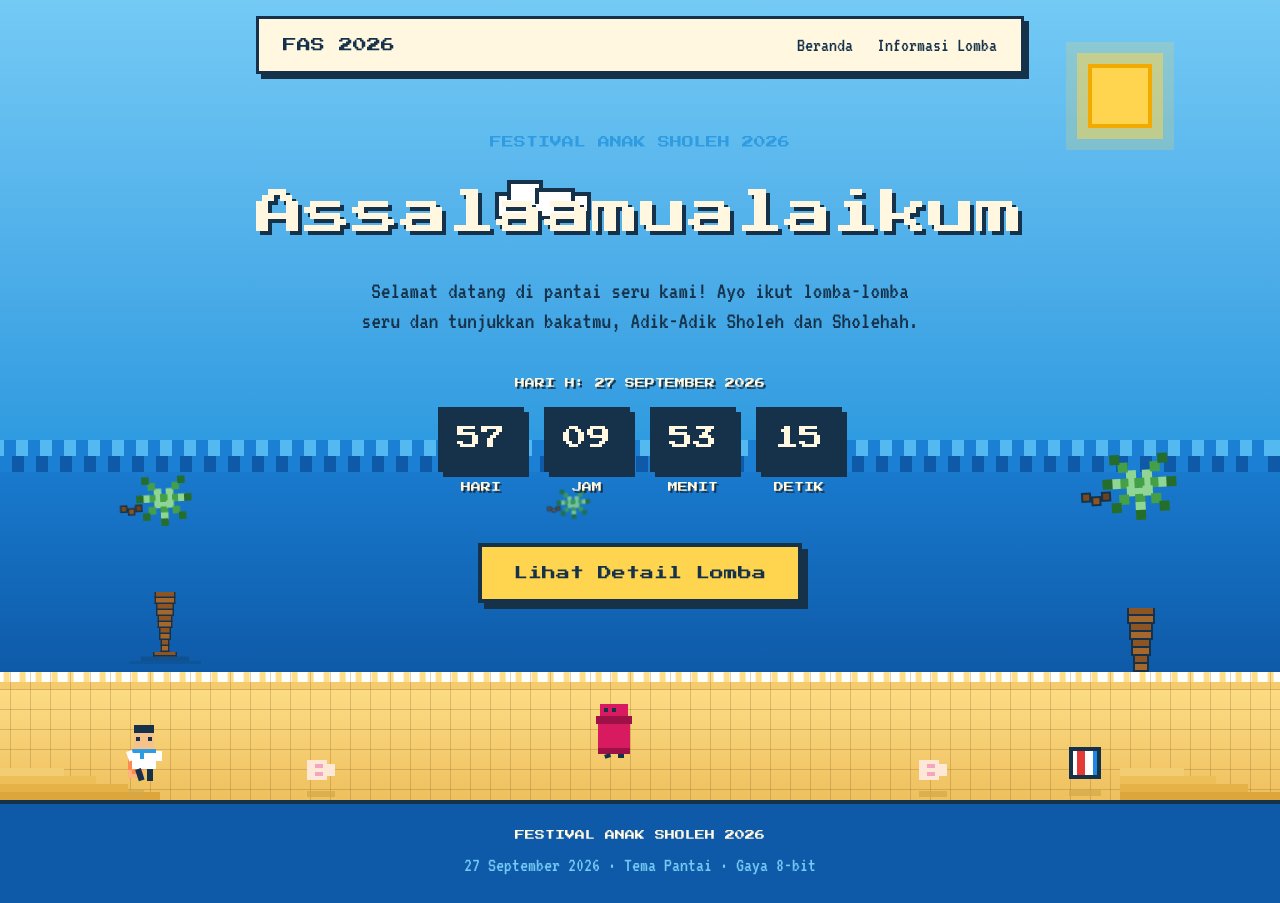
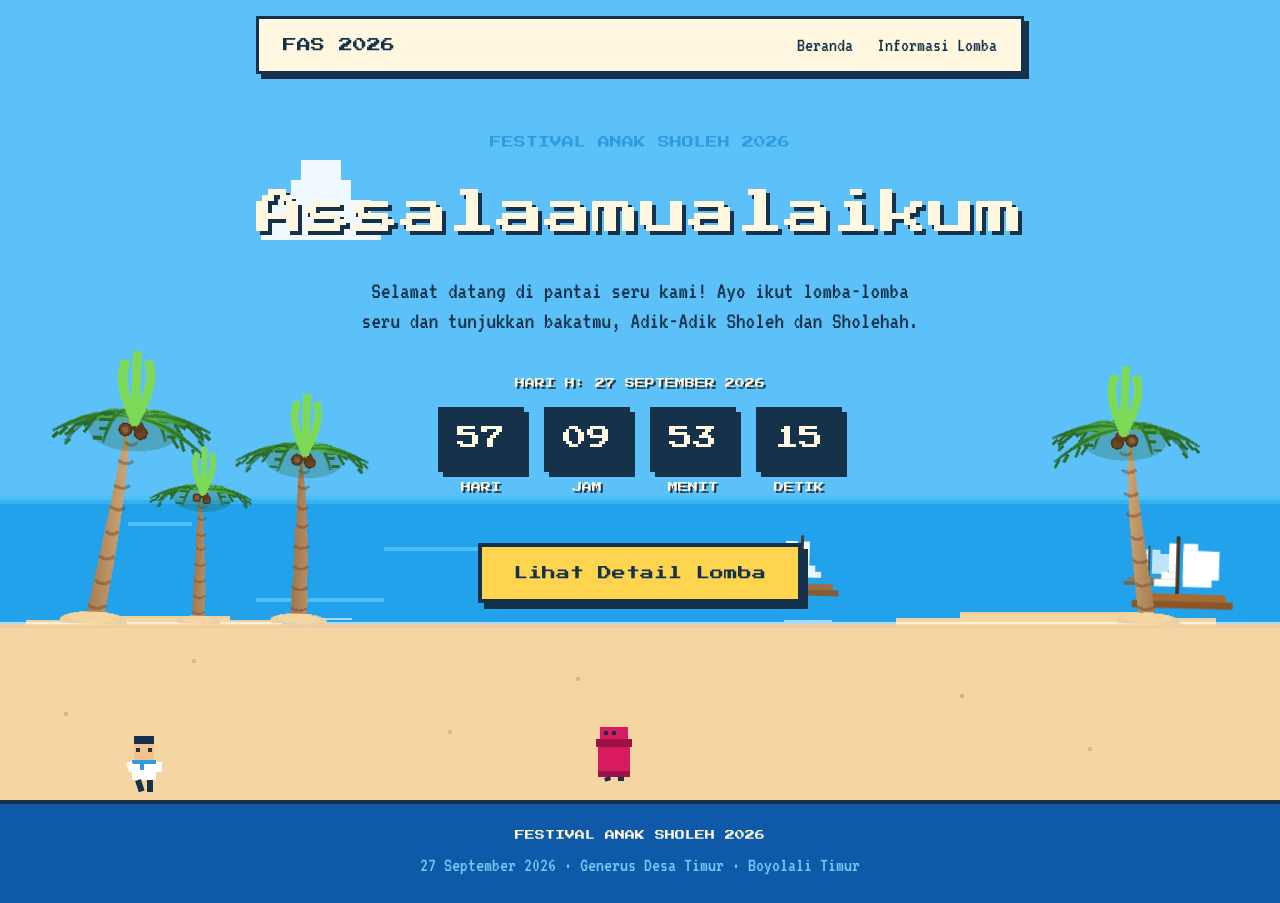
Before and after one commit to rifkyafi/fas-destim-26, a Next.js app: page / in a window 1280 px wide. Built offline with nearby package versions, Linux system fonts and the light colour scheme.

Commit message:
feat: implement pixel-art themed homepage layout with interactive animations and beach character components

```diff
--- a/app/globals.css
+++ b/app/globals.css
@@ -86,6 +86,37 @@ body {
 }
 
 /* =====================
+   Scrollbar 8-bit bertema pantai
+   ===================== */
+
+::-webkit-scrollbar {
+  width: 16px;
+  height: 16px;
+}
+
+::-webkit-scrollbar-track {
+  background: var(--color-sand);
+}
+
+::-webkit-scrollbar-thumb {
+  background: var(--color-ocean-deep);
+  border: 4px solid var(--color-sand);
+}
+
+::-webkit-scrollbar-thumb:hover {
+  background: var(--color-sky-deep);
+}
+
+::-webkit-scrollbar-corner {
+  background: var(--color-sand);
+}
+
+/* Firefox */
+* {
+  scrollbar-color: var(--color-ocean-deep) var(--color-sand);
+}
+
+/* =====================
    Animasi latar pantai
    ===================== */
 
@@ -120,6 +151,48 @@ body {
 
 .cloud-drift {
   animation: cloud-drift linear infinite;
+}
+
+/* Kapal berlayar dari kanan ke kiri */
+@keyframes ship-sail {
+  0% {
+    transform: translateX(115vw);
+  }
+  100% {
+    transform: translateX(-25vw);
+  }
+}
+
+.ship-sail {
+  animation: ship-sail 60s linear infinite;
+}
+
+/* Kapal berlayar dari kiri ke kanan */
+@keyframes ship-sail-reverse {
+  0% {
+    transform: translateX(-25vw);
+  }
+  100% {
+    transform: translateX(115vw);
+  }
+}
+
+.ship-sail-reverse {
+  animation: ship-sail-reverse 60s linear infinite;
+}
+
+/* Kapal bergoyang pelan karena ombak */
+@keyframes ship-bob {
+  0%, 100% {
+    transform: translateY(0) rotate(-1deg);
+  }
+  50% {
+    transform: translateY(-3px) rotate(2deg);
+  }
+}
+
+.ship-bob {
+  animation: ship-bob 4s ease-in-out infinite;
 }
 
 /* Gelombang laut bergeser kotak-kotak seperti game 8-bit */
@@ -299,3 +372,10 @@ body {
 .fade-up {
   animation: fade-up 0.8s ease-out both;
 }
+
+/* =====================
+   Interaksi: Pause Animasi
+   ===================== */
+.is-paused, .is-paused * {
+  animation-play-state: paused !important;
+}
--- a/app/page.tsx
+++ b/app/page.tsx
@@ -46,13 +46,13 @@ export default function HomePage() {
           jenis="laki-laki"
           durasiPerjalanan="26s"
           delay="0s"
-          posisiBawah="10%"
+          posisiBawah="4%"
         />
         <BeachCharacter
           jenis="perempuan"
           durasiPerjalanan="34s"
           delay="-12s"
-          posisiBawah="22%"
+          posisiBawah="10%"
         />
       </div>
 
--- a/components/Footer.tsx
+++ b/components/Footer.tsx
@@ -5,7 +5,7 @@ export default function Footer() {
         FESTIVAL ANAK SHOLEH 2026
       </p>
       <p className="mt-2 text-xl text-sky">
-        27 September 2026 &middot; Tema Pantai &middot; Gaya 8-bit
+        27 September 2026 &middot; Generus Desa Timur &middot; Boyolali Timur
       </p>
     </footer>
   );
--- a/components/home/PixelBeachBackground.tsx
+++ b/components/home/PixelBeachBackground.tsx
@@ -1,328 +1,280 @@
-import PixelSprite from "./PixelSprite";
+export default function PixelBeachBackground() {
+  return (
+    <div className="fixed inset-0 overflow-hidden bg-[#5dc1f9]" aria-hidden="true">
+      {/* Clouds */}
+      <Cloud top="15%" scale="scale-150" durasi="80s" delay="0s" />
+      <Cloud top="30%" scale="scale-125" durasi="110s" delay="-40s" />
 
-type PixelCloudProps = {
-  className: string;
-  durasi: string;
-  delay: string;
-};
+      {/* Ocean */}
+      <div className="absolute inset-x-0 top-[62%] bottom-[22%] bg-[#22a2eb]">
+        <div className="absolute top-0 inset-x-0 h-1 bg-[#4bc0f8]" />
+        <div className="absolute top-1 inset-x-0 h-1 bg-[#37b1f3]" />
 
-function PixelCloud({ className, durasi, delay }: PixelCloudProps) {
+        {/* Waves */}
+        <div className="absolute top-[20%] left-[10%] h-1 w-16 bg-[#4bc0f8]" />
+        <div className="absolute top-[40%] left-[30%] h-1 w-24 bg-[#4bc0f8]" />
+        <div className="absolute top-[60%] left-[60%] h-1 w-12 bg-[#4bc0f8]" />
+        <div className="absolute top-[80%] left-[20%] h-1 w-32 bg-[#4bc0f8]" />
+        {/* Ships */}
+        <PixelShip top="-4%" scale="scale-50 opacity-70" durasi="120s" delay="-20s" direction="left" />
+        <PixelShip top="4%" scale="scale-75 opacity-90" durasi="95s" delay="-50s" direction="right" />
+        <PixelShip top="15%" scale="scale-90" durasi="80s" delay="-10s" direction="left" />
+      </div>
+
+      {/* Sand */}
+      <div className="absolute inset-x-0 bottom-0 h-[22%] bg-[#f5d5a2]">
+        <div className="absolute top-0 inset-x-0 h-1 bg-[#ebd0a3]" />
+
+        {/* Pixel Dunes (with dark edge) */}
+        <div className="absolute top-[-4px] left-[2%] h-[4px] w-[20%] bg-[#ebd0a3]" />
+        <div className="absolute top-[-2px] left-[2%] h-[4px] w-[20%] bg-[#f5d5a2]" />
+        <div className="absolute top-[-8px] left-[6%] h-[8px] w-[12%] bg-[#ebd0a3]" />
+        <div className="absolute top-[-6px] left-[6%] h-[8px] w-[12%] bg-[#f5d5a2]" />
+
+        <div className="absolute top-[-6px] right-[5%] h-[6px] w-[25%] bg-[#ebd0a3]" />
+        <div className="absolute top-[-4px] right-[5%] h-[6px] w-[25%] bg-[#f5d5a2]" />
+        <div className="absolute top-[-12px] right-[10%] h-[12px] w-[15%] bg-[#ebd0a3]" />
+        <div className="absolute top-[-10px] right-[10%] h-[12px] w-[15%] bg-[#f5d5a2]" />
+
+        {/* Wave Foam */}
+        <div className="absolute top-[-2px] inset-x-0 h-[2px] bg-white opacity-60" />
+        <div className="absolute top-[-6px] left-[25%] h-[2px] w-8 bg-white opacity-60" />
+        <div className="absolute top-[-4px] right-[35%] h-[2px] w-12 bg-white opacity-60" />
+
+        {/* Sand dots */}
+        <div className="absolute top-[20%] left-[15%] h-1 w-1 bg-[#e0b87c]" />
+        <div className="absolute top-[50%] left-[5%] h-1 w-1 bg-[#e0b87c]" />
+        <div className="absolute top-[30%] left-[45%] h-1 w-1 bg-[#e0b87c]" />
+        <div className="absolute top-[60%] left-[35%] h-1 w-1 bg-[#e0b87c]" />
+        <div className="absolute top-[40%] left-[75%] h-1 w-1 bg-[#e0b87c]" />
+        <div className="absolute top-[70%] left-[85%] h-1 w-1 bg-[#e0b87c]" />
+      </div>
+
+      {/* Palm Trees */}
+      <PixelPalmTree className="bottom-[22%] left-[2%] scale-[1.55]" lean="right" />
+      <PixelPalmTree className="bottom-[22%] left-[18%] scale-[1.3]" lean="straight" />
+      <PixelPalmTree className="bottom-[22%] left-[10%] scale-[1.0]" lean="straight" />
+
+      <PixelPalmTree className="bottom-[22%] right-[5%] scale-[1.45]" lean="left" />
+    </div>
+  );
+}
+
+function Cloud({ top, scale, durasi, delay }: { top: string, scale: string, durasi: string, delay: string }) {
   return (
     <div
-      className={`cloud-drift absolute ${className}`}
-      style={{ animationDuration: durasi, animationDelay: delay }}
-      aria-hidden="true"
+      className="absolute inset-x-0 cloud-drift opacity-90"
+      style={{ top, animationDuration: durasi, animationDelay: delay }}
     >
-      <div className="relative h-7 w-24 border-4 border-ink bg-white">
-        <div className="absolute -top-4 left-2 h-5 w-9 border-4 border-b-0 bg-white" />
-        <div className="absolute -top-2 right-3 h-4 w-10 border-4 border-b-0 bg-white" />
+      <div className={`relative ${scale}`}>
+        <div className="absolute bottom-0 left-0 h-4 w-24 bg-white" />
+        <div className="absolute bottom-4 left-2 h-4 w-20 bg-white" />
+        <div className="absolute bottom-8 left-6 h-4 w-12 bg-white" />
+        <div className="absolute bottom-12 left-8 h-4 w-8 bg-white" />
       </div>
     </div>
   );
 }
 
-function PixelSun() {
+function PixelShip({ top, scale = "scale-100", durasi, delay, direction = "left" }: { top: string, scale?: string, durasi: string, delay: string, direction?: "left" | "right" }) {
+  const isRight = direction === "right";
+  const sailClass = isRight ? "ship-sail-reverse" : "ship-sail";
+
   return (
     <div
-      className="sun-glow absolute right-[10%] top-[8%] h-16 w-16 border-4 border-sun-dark bg-sun"
-      aria-hidden="true"
-    />
-  );
-}
+      className={`absolute inset-x-0 ${sailClass}`}
+      style={{ top, animationDuration: durasi, animationDelay: delay }}
+    >
+      <div className={`relative ship-bob w-32 h-24 origin-bottom ${scale}`}>
+        <div className={`absolute inset-0 ${isRight ? '-scale-x-100' : ''}`}>
+          {/* Tiang */}
+          <div className="absolute bottom-4 left-12 h-16 w-[4px] bg-[#4a2f1d]" />
 
-/* =====================
-   Pohon kelapa
-   ===================== */
+          {/* Layar Kiri */}
+          <div className="absolute bottom-6 left-6 h-2 w-6 bg-white" />
+          <div className="absolute bottom-8 left-8 h-2 w-4 bg-white" />
+          <div className="absolute bottom-10 left-10 h-2 w-2 bg-white" />
+          <div className="absolute bottom-12 left-10 h-6 w-2 bg-white" />
 
-// Lebar batang dari pangkal (bawah) hingga pucuk (atas),
-// makin ke atas makin mengecil seperti pohon sungguhan
-const SEGMEN_BATANG = [
-  "w-7",
-  "w-7",
-  "w-6",
-  "w-6",
-  "w-5",
-  "w-5",
-  "w-4",
-  "w-4",
-  "w-3",
-  "w-3",
-];
+          {/* Layar Kanan */}
+          <div className="absolute bottom-6 left-14 h-10 w-8 bg-white" />
+          <div className="absolute bottom-8 left-14 h-8 w-10 bg-white" />
+          <div className="absolute bottom-12 left-14 h-4 w-6 bg-white" />
+          <div className="absolute bottom-16 left-14 h-2 w-4 bg-white" />
 
-type PelepahData = {
-  arahX: number;
-  arahY: number;
-  panjang: number;
-};
-
-// Setiap pelepah adalah tangga kotak-kotak yang menyebar dari pusat kanopi
-const PELEPAH: PelepahData[] = [
-  { arahX: -1, arahY: -1, panjang: 4 }, // kiri atas
-  { arahX: -1, arahY: 0, panjang: 5 }, // kiri
-  { arahX: -1, arahY: 1, panjang: 4 }, // kiri bawah
-  { arahX: 0, arahY: 1, panjang: 5 }, // tengah bawah
-  { arahX: 1, arahY: -1, panjang: 4 }, // kanan atas
-  { arahX: 1, arahY: 0, panjang: 5 }, // kanan
-  { arahX: 1, arahY: 1, panjang: 4 }, // kanan bawah
-];
-
-// Warna pelepah: hijau muda, hijau terang, dan hijau tua untuk ujung
-const WARNA_PELEPAH = ["#43a047", "#8fd694", "#256d2a"];
-
-// Titik pusat kanopi tempat semua pelepah bertemu (dalam piksel)
-const PUSAT_DAUN = { x: 88, y: 30 };
-
-// Jarak antar kotak pelepah (lebih rapat dari ukuran kotak agar tersambung)
-const JARAK_ANTAR_KOTAK = 8;
-
-function renderPelepah(pelepah: PelepahData, indeks: number) {
-  const kotakPelepah = [];
-
-  for (let langkah = 0; langkah < pelepah.panjang; langkah++) {
-    const posisiX = PUSAT_DAUN.x + pelepah.arahX * langkah * JARAK_ANTAR_KOTAK;
-    const posisiY = PUSAT_DAUN.y + pelepah.arahY * langkah * JARAK_ANTAR_KOTAK;
-
-    // Kotak terakhir selalu hijau tua supaya ujung pelepah terlihat jelas
-    const warnaKotak =
-      langkah === pelepah.panjang - 1
-        ? WARNA_PELEPAH[2]
-        : WARNA_PELEPAH[langkah % 2];
-
-    kotakPelepah.push(
-      <div
-        key={langkah}
-        className="absolute h-2.5 w-2.5"
-        style={{
-          left: posisiX,
-          top: posisiY,
-          backgroundColor: warnaKotak,
-        }}
-      />
-    );
-  }
-
-  return <div key={indeks} className="absolute inset-0">{kotakPelepah}</div>;
-}
-
-function Kanopi() {
-  return (
-    <div className="palm-sway relative h-40 w-44">
-      {PELEPAH.map((pelepah, indeks) => renderPelepah(pelepah, indeks))}
-
-      {/* Buah kelapa */}
-      <div className="absolute left-[34px] top-[42px] h-2.5 w-2.5 border-2 border-ink bg-[#7a4a1f]" />
-      <div className="absolute left-[44px] top-[46px] h-2.5 w-2.5 border-2 border-ink bg-[#8d5524]" />
-      <div className="absolute left-[54px] top-[42px] h-2.5 w-2.5 border-2 border-ink bg-[#6d4119]" />
-    </div>
-  );
-}
-
-function Batang() {
-  return (
-    <div className="flex flex-col items-center">
-      {SEGMEN_BATANG.map(function renderSegmen(lebar, indeks) {
-        // Warna batang berselang-seling agar terlihat garis-garis khas 8-bit
-        const warnaBatang = indeks % 2 === 0 ? "bg-trunk" : "bg-[#a5672b]";
-
-        return (
-          <div
-            key={indeks}
-            className={`h-2 border-x-2 border-b-2 border-ink ${lebar} ${warnaBatang}`}
-          />
-        );
-      })}
-
-      {/* Pangkal batang yang melebar */}
-      <div className="h-1.5 w-8 border-x-2 border-b-2 border-ink bg-trunk" />
-    </div>
-  );
-}
-
-type PixelPalmTreeProps = {
-  className: string;
-  ukuran: "besar" | "sedang" | "kecil";
-};
-
-function PixelPalmTree({ className, ukuran }: PixelPalmTreeProps) {
-  // Pohon kecil diberi warna lebih redup supaya terlihat jauh di cakrawala
-  const kelasUkuran =
-    ukuran === "besar"
-      ? ""
-      : ukuran === "sedang"
-        ? "scale-75"
-        : "scale-[0.45] opacity-80";
-
-  return (
-    <div className={`absolute ${kelasUkuran} ${className}`} aria-hidden="true">
-      <div className="flex flex-col items-center">
-        <Kanopi />
-        <Batang />
-
-        {/* Bayangan pohon di atas pasir */}
-        <div className="h-1.5 w-16 bg-ink/25" />
-        <div className="h-1 w-24 bg-ink/15" />
+          {/* Badan Kapal */}
+          <div className="absolute bottom-0 left-0 h-[8px] w-28 bg-[#8d5524]" />
+          <div className="absolute bottom-[8px] left-2 h-[8px] w-24 bg-[#a66a33]" />
+        </div>
       </div>
     </div>
   );
 }
 
-/* =====================
-   Gundukan dan ornamen pasir
-   ===================== */
+type Pt = readonly [number, number];
 
-type GundukanPasirProps = {
-  className: string;
+const q = (n: number) => Math.round(n / 2) * 2;
+
+const APEX_Y = 44;
+
+const TRUNK_EDGES: Record<'straight' | 'right', { left: Pt[]; right: Pt[] }> = {
+  straight: {
+    left: [[64, 180], [64, 130], [66, 80], [66, APEX_Y]],
+    right: [[76, 180], [76, 130], [74, 80], [74, APEX_Y]],
+  },
+  right: {
+    left: [[64, 180], [74, 130], [82, 80], [88, APEX_Y]],
+    right: [[76, 180], [84, 130], [90, 80], [96, APEX_Y]],
+  },
 };
 
-function GundukanPasir({ className }: GundukanPasirProps) {
-  return (
-    <div className={`absolute ${className}`} aria-hidden="true">
-      <div className="h-2 w-16 bg-[#f2cd72]" />
-      <div className="h-2 w-24 bg-[#ecbf58]" />
-      <div className="h-2 w-32 bg-[#e5b248]" />
-      <div className="h-2 w-40 bg-[#dda63c]" />
-    </div>
-  );
+const FRONDS_STRAIGHT: [number, number, number][] = [
+  [-160, 56, 30],
+  [-138, 60, 56],
+  [-112, 54, 66],
+  [-90, 40, 34],
+  [-68, 54, 64],
+  [-42, 60, 54],
+  [-20, 52, 26],
+];
+
+const FRONDS_RIGHT: [number, number, number][] = [
+  [-160, 56, 30],
+  [-138, 60, 56],
+  [-112, 54, 66],
+  [-90, 40, 34],
+  [-68, 54, 64],
+  [-42, 60, 54],
+  [-20, 52, 26],
+  [2, 46, 22],
+];
+
+function cubicPoint(p0: Pt, c1: Pt, c2: Pt, p1: Pt, t: number): Pt {
+  const u = 1 - t;
+  return [
+    q(u * u * u * p0[0] + 3 * u * u * t * c1[0] + 3 * u * t * t * c2[0] + t * t * t * p1[0]),
+    q(u * u * u * p0[1] + 3 * u * u * t * c1[1] + 3 * u * t * t * c2[1] + t * t * t * p1[1]),
+  ];
 }
 
-// Bintang laut: X tebal dengan warna terang di ujung
-const BINTANG_LAUT = [
-  "ll...ll",
-  "lo...ol",
-  ".oo.oo.",
-  "..owo..",
-  ".oo.oo.",
-  "lo...ol",
-  "ll...ll",
-];
+function frondParts(crown: Pt, angleDeg: number, len: number, droop: number, wBase: number) {
+  const rad = (angleDeg * Math.PI) / 180;
+  const dir: Pt = [Math.cos(rad), Math.sin(rad)];
+  let perp: Pt = [-dir[1], dir[0]];
+  if (perp[1] < 0) perp = [-perp[0], -perp[1]];
 
-const WARNA_BINTANG_LAUT = {
-  o: "#ff8a50",
-  l: "#ffb37a",
-  w: "#fff3d6",
-};
+  const tip: Pt = [q(crown[0] + dir[0] * len), q(crown[1] + dir[1] * len + droop)];
+  const c1: Pt = [q(crown[0] + (dir[0] * len) / 3), q(crown[1] + (dir[1] * len) / 3 + droop / 9)];
+  const c2: Pt = [q(crown[0] + (dir[0] * len * 2) / 3), q(crown[1] + (dir[1] * len * 2) / 3 + (droop * 4) / 9)];
+  const w = (t: number) => wBase * (1 - 0.85 * t);
 
-// Kerang: kipas putih dengan garis pink
-const KERANG = [
-  ".wwwww.",
-  "wwppwww",
-  "wwwwwww",
-  "wwppwww",
-  ".wwwww.",
-];
+  const o1L: Pt = [q(c1[0] + perp[0] * w(1 / 3) * 1.1), q(c1[1] + perp[1] * w(1 / 3) * 1.1)];
+  const o2L: Pt = [q(c2[0] + perp[0] * w(2 / 3) * 1.1), q(c2[1] + perp[1] * w(2 / 3) * 1.1)];
+  const o1U: Pt = [q(c1[0] - perp[0] * w(1 / 3) * 0.9), q(c1[1] - perp[1] * w(1 / 3) * 0.9)];
+  const o2U: Pt = [q(c2[0] - perp[0] * w(2 / 3) * 0.9), q(c2[1] - perp[1] * w(2 / 3) * 0.9)];
 
-const WARNA_KERANG = {
-  w: "#fde8d7",
-  p: "#f3a6bd",
-};
+  const blade = `M ${crown[0]} ${crown[1]} C ${o1L[0]} ${o1L[1]} ${o2L[0]} ${o2L[1]} ${tip[0]} ${tip[1]} C ${o2U[0]} ${o2U[1]} ${o1U[0]} ${o1U[1]} ${crown[0]} ${crown[1]} Z`;
+  const spine = `M ${crown[0]} ${crown[1]} C ${c1[0]} ${c1[1]} ${c2[0]} ${c2[1]} ${tip[0]} ${tip[1]}`;
 
-// Bola pantai: garis-garis merah, putih, dan biru dengan bingkai gelap
-const BOLA_PANTAI = [
-  "kkkkkkkk",
-  "kwrrwwbk",
-  "kwrrwwbk",
-  "kwrrwwbk",
-  "kwrrwwbk",
-  "kwrrwwbk",
-  "kwrrwwbk",
-  "kkkkkkkk",
-];
+  const leaflets: string[] = [];
+  for (const t of [0.5, 0.67, 0.84, 0.97]) {
+    const p = cubicPoint(crown, c1, c2, tip, t);
+    const wt = w(t);
+    const base: Pt = [q(p[0] + perp[0] * wt), q(p[1] + perp[1] * wt)];
+    const llen = 8 * (1.4 - t);
+    const ld: Pt = [perp[0] * 0.7 + dir[0] * 0.55, perp[1] * 0.7 + dir[1] * 0.55 + 0.35];
+    const ll = Math.hypot(ld[0], ld[1]);
+    leaflets.push(
+      `M ${base[0]} ${base[1]} L ${q(base[0] + (ld[0] / ll) * llen)} ${q(base[1] + (ld[1] / ll) * llen)}`
+    );
+  }
 
-const WARNA_BOLA_PANTAI = {
-  k: "#16324a",
-  r: "#e53935",
-  w: "#ffffff",
-  b: "#1e88e5",
-};
-
-type OrnamenPasirProps = {
-  baris: string[];
-  warna: Record<string, string>;
-  className: string;
-  ukuranPiksel?: number;
-};
-
-// Ornamen dibungkus dengan garis bayangan tipis agar terkesan
-// setengah tertanam di pasir, bukan sekadar menempel
-function OrnamenPasir({
-  baris,
-  warna,
-  className,
-  ukuranPiksel = 4,
-}: OrnamenPasirProps) {
-  return (
-    <div className={`absolute ${className}`} aria-hidden="true">
-      <PixelSprite baris={baris} warna={warna} ukuranPiksel={ukuranPiksel} />
-      <div className="mt-1 h-1.5 bg-[#d3a848]/70" />
-    </div>
-  );
+  return { blade, spine, leaflets, tip };
 }
 
-export default function PixelBeachBackground() {
+function PixelPalmTree({ className, lean }: { className: string; lean: 'left' | 'right' | 'straight' }) {
+  const key = lean === 'straight' ? 'straight' : 'right';
+  const apexX = key === 'straight' ? 70 : 92;
+  const crown: Pt = [apexX, APEX_Y + 2];
+  const edges = TRUNK_EDGES[key];
+  const { left, right } = edges;
+  const fronds = key === 'straight' ? FRONDS_STRAIGHT : FRONDS_RIGHT;
+
+  const trunkPath = `M ${left[0][0]} ${left[0][1]} C ${left[1][0]} ${left[1][1]} ${left[2][0]} ${left[2][1]} ${left[3][0]} ${left[3][1]} C ${right[2][0]} ${right[2][1]} ${right[1][0]} ${right[1][1]} ${right[0][0]} ${right[0][1]} Z`;
+
+  const rings: string[] = [];
+  for (let t = 0.08; t <= 0.85; t += 0.11) {
+    const L = cubicPoint(left[0], left[1], left[2], left[3], t);
+    const R = cubicPoint(right[0], right[1], right[2], right[3], t);
+    const m = [q((L[0] + R[0]) / 2), q((L[1] + R[1]) / 2)];
+    rings.push(`M ${L[0]} ${L[1]} Q ${m[0]} ${m[1] + 4} ${R[0]} ${R[1]}`);
+  }
+
+  const prepared = fronds.map(([a, l, d], i) => ({
+    ...frondParts(crown, a, l, d, (8 * l) / 60),
+    id: `palm-${key}-${i}`,
+    isUp: a >= -100 && a <= -80,
+  }));
+
   return (
-    <div className="fixed inset-0 overflow-hidden" aria-hidden="true">
-      {/* Langit pantai */}
-      <div className="absolute inset-x-0 top-0 h-[55%] bg-gradient-to-b from-sky to-sky-deep" />
+    <div className={`absolute ${className} palm-sway`}>
+      <div className={lean === 'left' ? '-scale-x-100' : undefined}>
+        <svg width={150} height={180} viewBox="0 0 150 180" fill="none" shapeRendering="crispEdges">
+          <defs>
+            <linearGradient id={`trunk-${key}`} gradientUnits="userSpaceOnUse" x1={50} y1={0} x2={105} y2={0}>
+              <stop offset="0" stopColor="#7c4a26" />
+              <stop offset="0.3" stopColor="#a67c52" />
+              <stop offset="0.65" stopColor="#c9a06e" />
+              <stop offset="1" stopColor="#ddb98b" />
+            </linearGradient>
+            {prepared.map((f) => (
+              <linearGradient
+                key={f.id}
+                id={f.id}
+                gradientUnits="userSpaceOnUse"
+                x1={crown[0]}
+                y1={crown[1]}
+                x2={f.tip[0]}
+                y2={f.tip[1]}
+              >
+                <stop offset="0" stopColor={f.isUp ? "#7ad35f" : "#63c457"} />
+                <stop offset="0.45" stopColor="#459e3d" />
+                <stop offset="1" stopColor="#2e7d32" />
+              </linearGradient>
+            ))}
+          </defs>
 
-      <PixelSun />
+          <path d={trunkPath} fill={`url(#trunk-${key})`} />
+          {rings.map((d, i) => (
+            <path key={i} d={d} stroke="#7a4a2b" strokeWidth={2} opacity={0.5} fill="none" />
+          ))}
 
-      <PixelCloud className="top-[12%] left-0" durasi="80s" delay="0s" />
-      <PixelCloud className="top-[24%] left-0" durasi="100s" delay="-40s" />
+          {/* Base sand mound to embed the tree */}
+          <ellipse cx={70} cy={178} rx={22} ry={6} fill="#ebd0a3" />
+          <ellipse cx={70} cy={176} rx={16} ry={4} fill="#f5d5a2" />
 
-      {/* Laut dengan garis ombak yang bergerak */}
-      <div className="absolute inset-x-0 bottom-[16%] top-[55%] bg-gradient-to-b from-ocean to-ocean-deep">
-        <div className="wave-band absolute inset-x-0 top-0 h-4" />
-        <div className="wave-band-2 absolute inset-x-0 top-4 h-4" />
-      </div>
+          <ellipse cx={crown[0]} cy={crown[1] + 8} rx={30} ry={14} fill="#1f5e21" opacity={0.25} />
 
-      {/* Pohon kelapa: besar di kanan, sedang di kiri, kecil di cakrawala */}
-      <PixelPalmTree
-        className="right-[4%] bottom-[12%] hidden md:flex"
-        ukuran="besar"
-      />
-      <PixelPalmTree
-        className="left-[6%] bottom-[13%] hidden lg:flex"
-        ukuran="sedang"
-      />
-      <PixelPalmTree
-        className="left-[38%] bottom-[16%] hidden sm:flex"
-        ukuran="kecil"
-      />
+          <ellipse cx={crown[0] - 6} cy={crown[1] + 8} rx={4} ry={4} fill="#6b4423" stroke="#4c2f15" strokeWidth={1} />
+          <ellipse cx={crown[0] + 4} cy={crown[1] + 10} rx={4} ry={4} fill="#6b4423" stroke="#4c2f15" strokeWidth={1} />
+          <ellipse cx={crown[0] + 2} cy={crown[1] + 6} rx={4} ry={4} fill="#5c3a1e" />
+          <ellipse cx={crown[0] - 6} cy={crown[1] + 8} rx={2} ry={2} fill="#8a6238" />
 
-      {/* Pasir pantai */}
-      <div className="absolute inset-x-0 bottom-0 h-[16%] bg-gradient-to-b from-sand to-sand-dark">
-        {/* Buih ombak di garis pertemuan laut dan pasir */}
-        <div className="sand-foam absolute inset-x-0 top-0 h-2.5" />
-        <div className="absolute inset-x-0 top-[10px] h-2 bg-sand-dark/60" />
+          {prepared.map((f) => (
+            <g key={f.id}>
+              <path d={f.blade} fill={`url(#${f.id})`} />
+              <path d={f.spine} stroke="#256129" strokeWidth={2} strokeLinecap="square" opacity={0.6} />
+              {!f.isUp &&
+                f.leaflets.map((d, j) => (
+                  <path key={j} d={d} stroke="#2b6b2c" strokeWidth={2} strokeLinecap="square" />
+                ))}
+            </g>
+          ))}
 
-        {/* Butiran pasir */}
-        <div className="sand-dots absolute inset-0" />
-
-        {/* Gundukan pasir di sisi kiri dan kanan */}
-        <GundukanPasir className="bottom-0 left-0" />
-        <GundukanPasir className="bottom-0 right-0" />
-
-        {/* Ornamen pantai */}
-        <OrnamenPasir
-          className="bottom-[4%] left-[10%]"
-          baris={BINTANG_LAUT}
-          warna={WARNA_BINTANG_LAUT}
-        />
-        <OrnamenPasir
-          className="bottom-[2%] left-[24%]"
-          baris={KERANG}
-          warna={WARNA_KERANG}
-        />
-        <OrnamenPasir
-          className="bottom-[3%] right-[14%]"
-          baris={BOLA_PANTAI}
-          warna={WARNA_BOLA_PANTAI}
-        />
-        <OrnamenPasir
-          className="bottom-[2%] right-[26%]"
-          baris={KERANG}
-          warna={WARNA_KERANG}
-        />
+          <path d={`M ${crown[0]} ${crown[1] + 2} Q ${crown[0] - 12} ${crown[1] - 20} ${crown[0] - 8} ${crown[1] - 34}`} stroke="#7ed957" strokeWidth={6} strokeLinecap="square" />
+          <path d={`M ${crown[0]} ${crown[1] + 2} Q ${crown[0]} ${crown[1] - 26} ${crown[0]} ${crown[1] - 40}`} stroke="#7ed957" strokeWidth={6} strokeLinecap="square" />
+          <path d={`M ${crown[0]} ${crown[1] + 2} Q ${crown[0] + 12} ${crown[1] - 20} ${crown[0] + 8} ${crown[1] - 34}`} stroke="#7ed957" strokeWidth={6} strokeLinecap="square" />
+        </svg>
       </div>
     </div>
   );
```
Also changed, not shown: components/home/BeachCharacter.tsx (+23 -1 lines), 1 other file (tests, documents, lock files or other folders).
